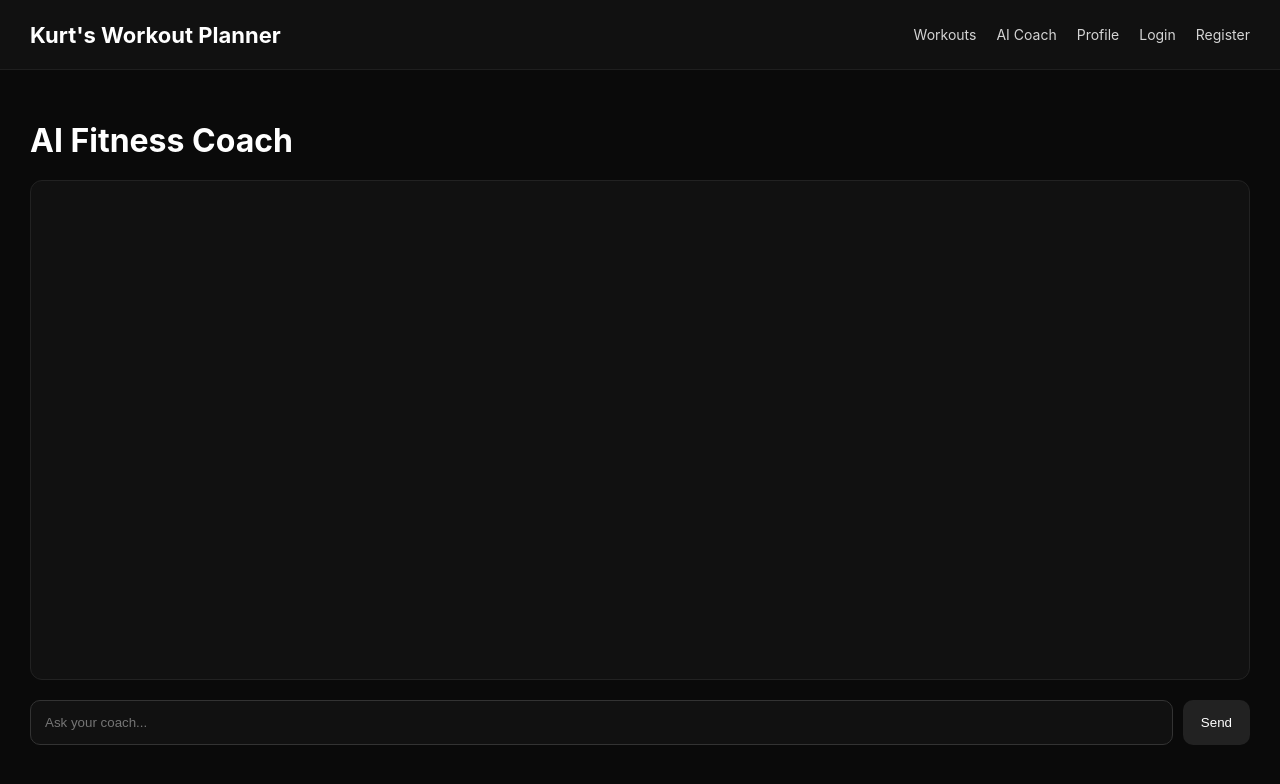
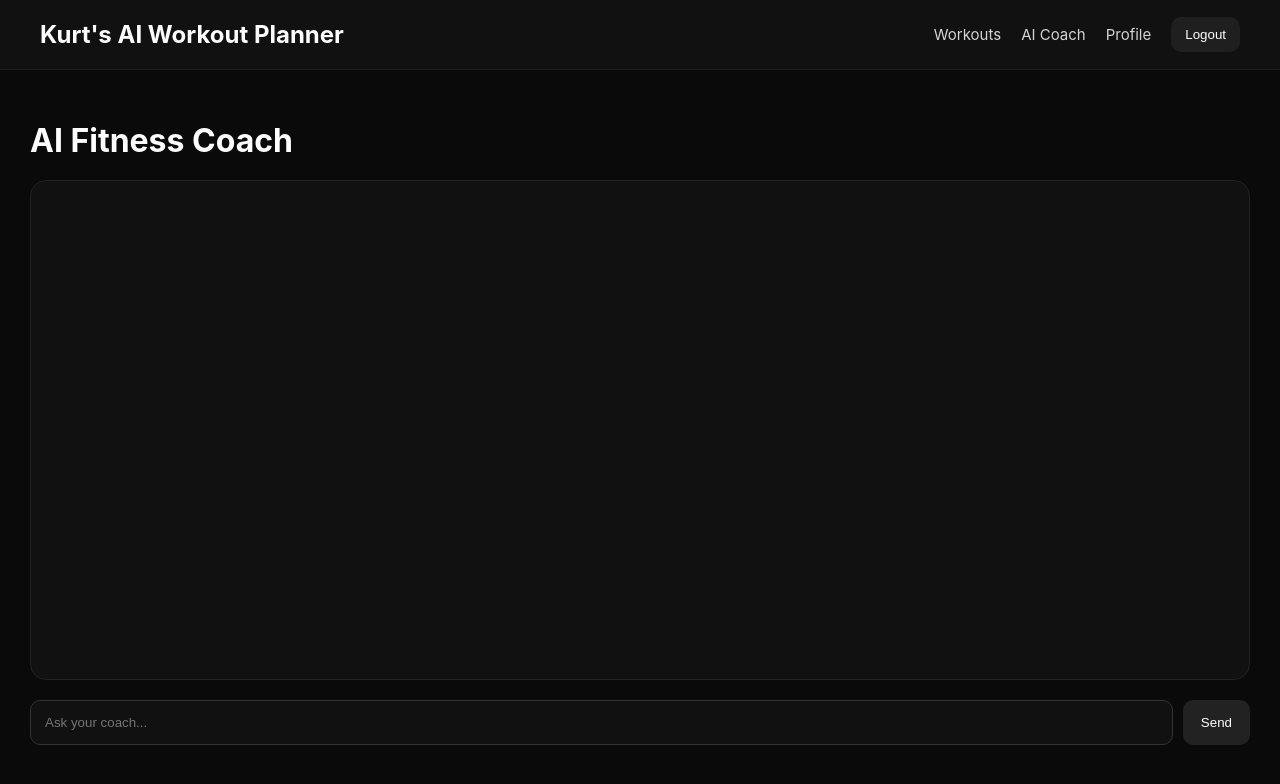
Before and after one commit to Kurttt02/workoutplanner1, a React (Create React App) app: page /coach in a window 1280 px wide. Shown: the top 784 px of the page. Built offline with nearby package versions, Linux system fonts and the light colour scheme; sample sign-in values are in the browser's storage.

Commit message:
Made the UI more consistent and made sure when you open for the first time you are directed to login/register screen

```diff
--- a/src/App.css
+++ b/src/App.css
@@ -1,38 +1,41 @@
-.App {
-  text-align: center;
+* {
+  box-sizing: border-box;
 }
 
-.App-logo {
-  height: 40vmin;
-  pointer-events: none;
-}
-
-@media (prefers-reduced-motion: no-preference) {
-  .App-logo {
-    animation: App-logo-spin infinite 20s linear;
-  }
-}
-
-.App-header {
-  background-color: #282c34;
-  min-height: 100vh;
-  display: flex;
-  flex-direction: column;
-  align-items: center;
-  justify-content: center;
-  font-size: calc(10px + 2vmin);
+body {
+  margin: 0;
+  font-family: Arial, sans-serif;
+  background-color: #0a0a0a;
   color: white;
 }
 
-.App-link {
-  color: #61dafb;
+button {
+  background-color: #1a1a1a;
+  color: white;
+  border: 1px solid #2a2a2a;
+  border-radius: 10px;
+  padding: 10px 16px;
+  cursor: pointer;
+  transition: 0.2s;
 }
 
-@keyframes App-logo-spin {
-  from {
-    transform: rotate(0deg);
-  }
-  to {
-    transform: rotate(360deg);
-  }
+button:hover {
+  background-color: #252525;
 }
+
+input,
+select {
+  background-color: #111;
+  color: white;
+  border: 1px solid #2a2a2a;
+  border-radius: 10px;
+  padding: 12px;
+}
+
+h1,
+h2,
+h3,
+h4,
+p {
+  margin-top: 0;
+}
--- a/src/App.js
+++ b/src/App.js
@@ -1,4 +1,10 @@
-import { BrowserRouter, Routes, Route, Link } from "react-router-dom"
+import {
+  BrowserRouter,
+  Routes,
+  Route,
+  Link,
+  Navigate
+} from "react-router-dom"
 
 import Workouts from "./pages/Workouts"
 import Profile from "./pages/Profile"
@@ -7,12 +13,17 @@ import Login from "./pages/Login"
 import Register from "./pages/Register"
 
 function App() {
+  const user = JSON.parse(
+    localStorage.getItem("user")
+  )
+
   return (
     <BrowserRouter>
       <div style={styles.app}>
+        {user && (
           <nav style={styles.navbar}>
             <h2 style={styles.logo}>
-            Kurt's Workout Planner
+              Kurt's AI Workout Planner
             </h2>
 
             <div style={styles.links}>
@@ -28,26 +39,62 @@ function App() {
                 Profile
               </Link>
 
-            <Link to="/login" style={styles.link}>
-              Login
-            </Link>
-
-            <Link to="/register" style={styles.link}>
-              Register
-            </Link>
+              <button
+                onClick={() => {
+                  localStorage.removeItem("user")
+                  window.location.href = "/login"
+                }}
+                style={styles.logoutButton}
+              >
+                Logout
+              </button>
             </div>
           </nav>
+        )}
 
         <Routes>
-          <Route path="/" element={<Workouts />} />
+          <Route
+            path="/"
+            element={
+              user ? (
+                <Workouts />
+              ) : (
+                <Navigate to="/login" />
+              )
+            }
+          />
 
-          <Route path="/coach" element={<Coach />} />
+          <Route
+            path="/coach"
+            element={
+              user ? (
+                <Coach />
+              ) : (
+                <Navigate to="/login" />
+              )
+            }
+          />
 
-          <Route path="/profile" element={<Profile />} />
+          <Route
+            path="/profile"
+            element={
+              user ? (
+                <Profile />
+              ) : (
+                <Navigate to="/login" />
+              )
+            }
+          />
 
-          <Route path="/login" element={<Login />} />
+          <Route
+            path="/login"
+            element={<Login />}
+          />
 
-          <Route path="/register" element={<Register />} />
+          <Route
+            path="/register"
+            element={<Register />}
+          />
         </Routes>
       </div>
     </BrowserRouter>
@@ -66,25 +113,37 @@ const styles = {
   display: "flex",
   justifyContent: "space-between",
   alignItems: "center",
-    padding: "0 30px",
-    backgroundColor: "#111"
+  padding: "0 40px",
+  backgroundColor: "#111",
+  position: "sticky",
+  top: 0,
+  zIndex: 100
 },
 
   logo: {
     color: "white",
-    margin: 0,
-    fontSize: "22px"
+    margin: 0
   },
 
   links: {
     display: "flex",
+    alignItems: "center",
     gap: "20px"
   },
 
   link: {
   color: "#d4d4d4",
   textDecoration: "none",
-    fontSize: "14px"
+  fontSize: "15px"
+},
+
+  logoutButton: {
+    backgroundColor: "#1f1f1f",
+    color: "white",
+    border: "none",
+    padding: "10px 14px",
+    borderRadius: "10px",
+    cursor: "pointer"
   }
 }
 
--- a/src/pages/Coach.js
+++ b/src/pages/Coach.js
@@ -82,7 +82,7 @@ const styles = {
   chatBox: {
   backgroundColor: "#111",
   border: "1px solid #222",
-    borderRadius: "12px",
+  borderRadius: "16px",
   padding: "20px",
   height: "500px",
   overflowY: "auto",
@@ -91,18 +91,21 @@ const styles = {
 
   userMessage: {
   backgroundColor: "#2a2a2a",
-    padding: "12px",
-    borderRadius: "10px",
-    marginBottom: "12px"
+  padding: "14px",
+  borderRadius: "12px",
+  marginBottom: "14px",
+  marginLeft: "auto",
+  maxWidth: "80%"
 },
 
  aiMessage: {
-  backgroundColor: "#1a1a1a",
+  backgroundColor: "#181818",
   padding: "14px",
   borderRadius: "12px",
-  marginBottom: "12px",
+  marginBottom: "14px",
+  maxWidth: "80%",
   whiteSpace: "pre-wrap",
-  lineHeight: "1.5"
+  lineHeight: "1.6"
 },
 
   inputRow: {
--- a/src/pages/Workouts.js
+++ b/src/pages/Workouts.js
@@ -153,12 +153,10 @@ function toggleExercise(workoutId, exerciseIndex) {
 
 const styles = {
   page: {
-    minHeight: "100vh",
-    background:
-      "linear-gradient(180deg, #000000, #000000)",
-    padding: "40px",
-    color: "white"
-  },
+  padding: "40px",
+  maxWidth: "1200px",
+  margin: "0 auto"
+},
 
   header: {
     textAlign: "center",
```
Lines whose indentation alone changed are shown as unchanged.
